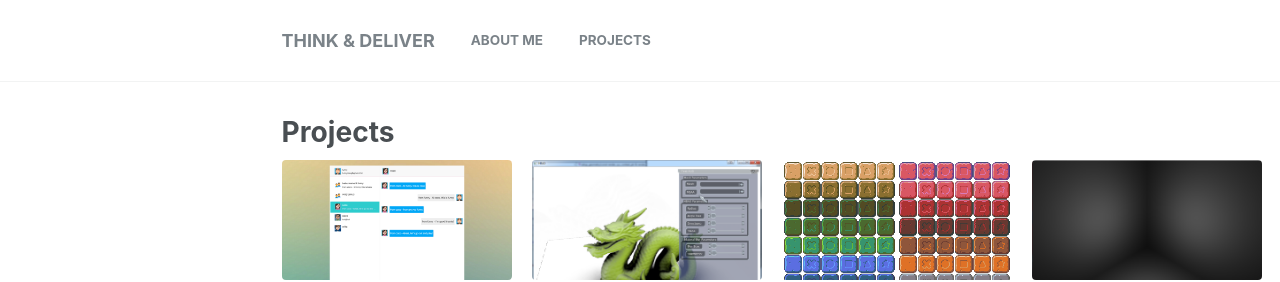
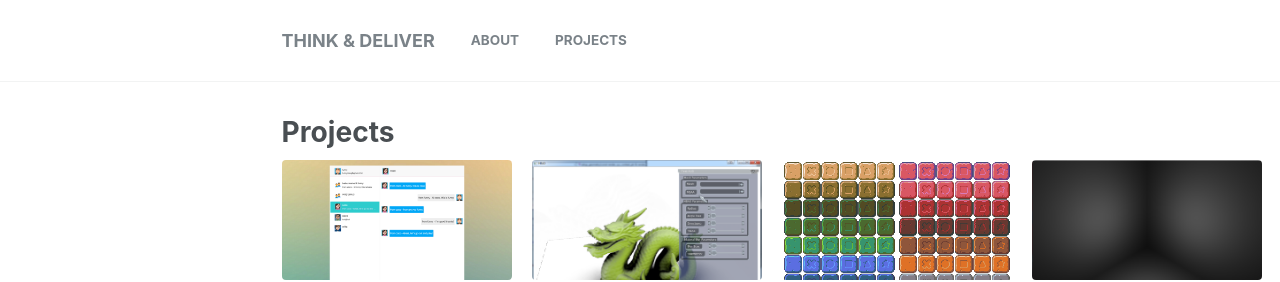
Before and after one commit to stevegocoding/stevegocoding.github.io, a Jekyll site: the page built from _pages/portofolio-archive.html, in a window 1280 px wide. Shown: the top 282 px of the page. Built offline with Jekyll 4.4.1, drawn with Linux system fonts in a browser that asks for light colours.

Commit message:
minor tweaks

```diff
--- a/_data/navigation.yml
+++ b/_data/navigation.yml
@@ -1,6 +1,6 @@
 # main links links
 main:
-  - title: "About Me"
+  - title: "About"
     url: /about/
 
   # - title: "Posts"
```
